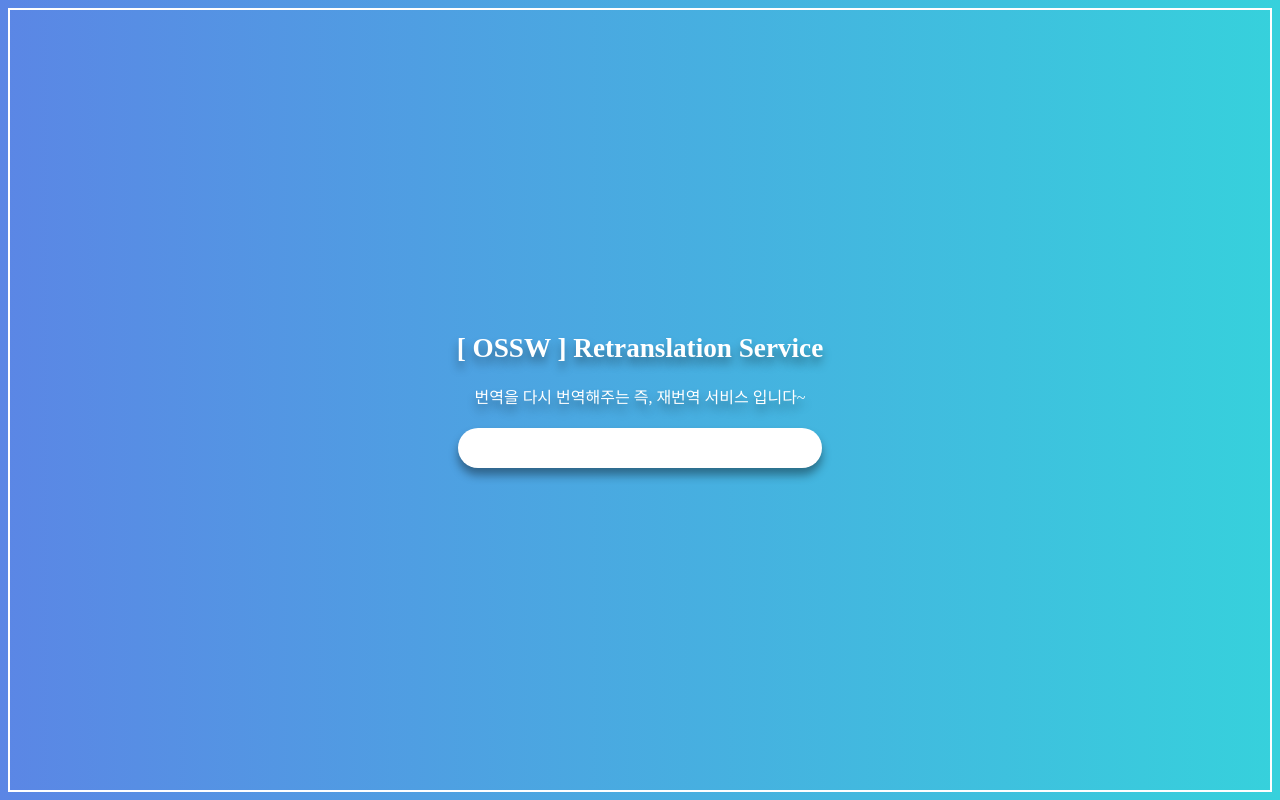
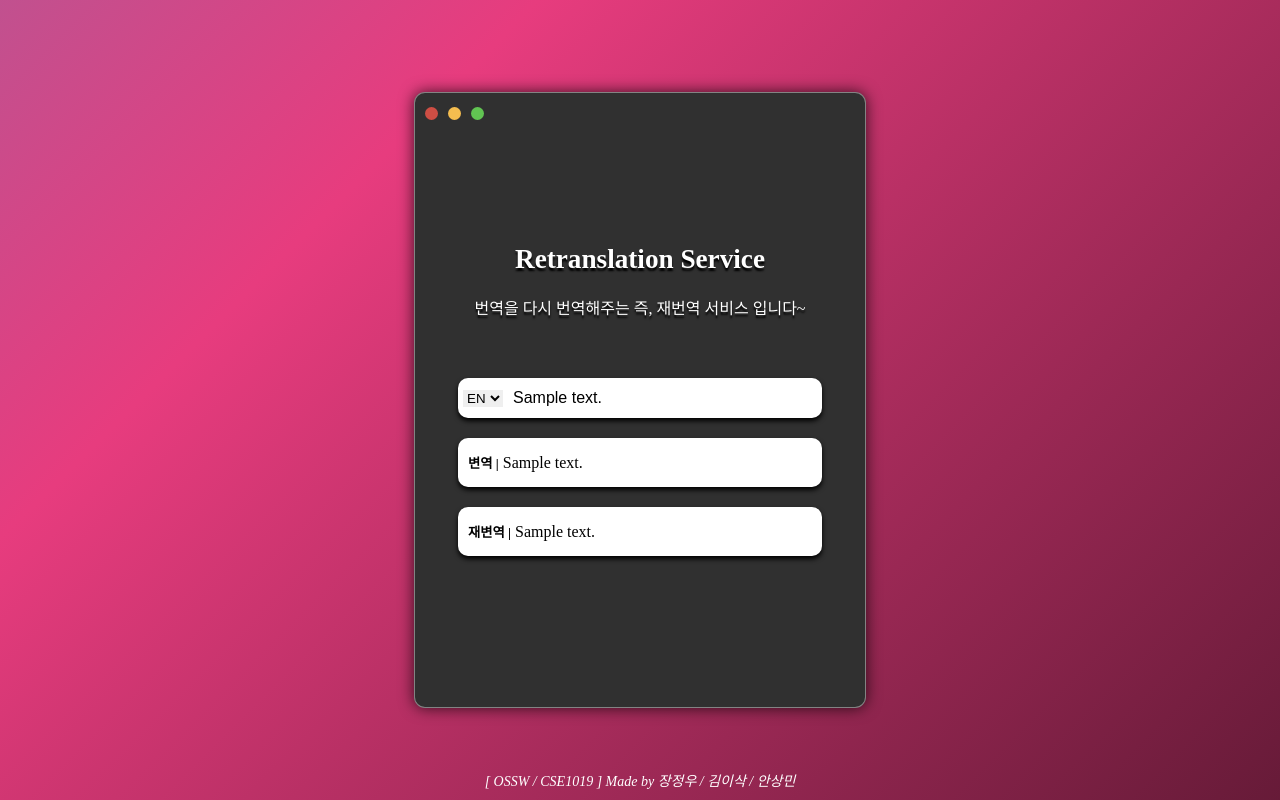
Before and after one commit to jeongwoo903/OSSW_Project, a Django app: template project_TS/app_TS/templates/index.html in a window 1280 px wide. Run offline with Django 4.2, Linux system fonts and the light colour scheme; the template is opened without the code that fills it: most values are stand-ins (such as "Sample title", 1, 10 or a date in 2020); some web fonts are replaced.

Commit message:
Front Complete

```diff
--- a/project_TS/app_TS/static/style.css
+++ b/project_TS/app_TS/static/style.css
@@ -1,3 +1,31 @@
+@-webkit-keyframes gradient {
+  0% {
+    background-position: 0% 50%;
+  }
+  50% {
+    background-position: 100% 50%;
+  }
+  100% {
+    background-position: 0% 50%;
+  }
+}
+@keyframes gradient {
+  0% {
+    background-position: 0% 50%;
+  }
+  50% {
+    background-position: 100% 50%;
+  }
+  100% {
+    background-position: 0% 50%;
+  }
+}
+@font-face {
+  font-family: "SF_HambakSnow";
+  src: url("https://cdn.jsdelivr.net/gh/projectnoonnu/noonfonts_2106@1.1/SF_HambakSnow.woff") format("woff");
+  font-weight: normal;
+  font-style: normal;
+}
 * {
   padding: 0;
   margin: 0;
@@ -6,53 +34,120 @@
 body {
   width: 100vw;
   height: 100vh;
+  overflow: hidden;
   display: flex;
   justify-content: center;
   align-items: center;
-  background: #36D1DC; /* fallback for old browsers */ /* Chrome 10-25, Safari 5.1-6 */
-  background: linear-gradient(to right, #5B86E5, #36D1DC); /* W3C, IE 10+/ Edge, Firefox 16+, Chrome 26+, Opera 12+, Safari 7+ */
+  margin: 0px auto;
+  background: linear-gradient(-45deg, #000000, #e73c7e, #23a6d5, #23d5ab);
+  background-size: 400% 400%;
+  -webkit-animation: gradient 15s ease infinite;
+          animation: gradient 15s ease infinite;
 }
 body #border_line {
-  border: 2px solid white;
+  display: flex;
+  align-items: center;
+  justify-content: center;
   width: calc(100vw - 20px);
   height: calc(100vh - 20px);
 }
 body #border_line .content_box {
   display: flex;
+  position: absolute;
   height: inherit;
   align-items: center;
   flex-direction: column;
   justify-content: center;
+  width: 450px;
+  background: #303030;
+  height: 534px;
+  border-radius: 11px;
+  box-shadow: 0 0 15px rgba(0, 0, 0, 0.7333333333);
+  border: 1px solid rgba(202, 202, 202, 0.5411764706);
+  padding: 40px 0;
+}
+body #border_line .content_box .top_bar {
+  display: flex;
+  align-items: center;
+  position: absolute;
+  top: 0;
+  width: inherit;
+  height: 40px;
+  border-radius: 9.9px 9.9px 0 0;
+}
+body #border_line .content_box .top_bar .circle {
+  width: 13px;
+  height: 13px;
+  border-radius: 20px;
+  margin-left: 10px;
+}
+body #border_line .content_box .top_bar :first-child {
+  background-color: rgb(206, 78, 68);
+}
+body #border_line .content_box .top_bar :nth-child(2) {
+  background-color: rgb(245, 189, 79);
+}
+body #border_line .content_box .top_bar :nth-child(3) {
+  background-color: rgb(97, 196, 82);
 }
 body #border_line .content_box .desc_box .title {
+  font-family: "SF_HambakSnow";
   color: white;
   font-weight: 700;
   margin-bottom: 20px;
   font-size: 1.7rem;
-  text-shadow: 0 7px 10px rgba(0, 0, 0, 0.392);
+  text-shadow: 0 3px 2px rgb(0, 0, 0);
+  text-align: center;
 }
 body #border_line .content_box .desc_box .desc {
   color: white;
   text-align: center;
-  margin-bottom: 20px;
-  text-shadow: 0 7px 10px rgba(0, 0, 0, 0.392);
+  text-shadow: 0 3px 2px rgb(0, 0, 0);
 }
-body #border_line .content_box .input {
+body #border_line .content_box .box {
   display: flex;
   align-items: center;
+  margin-top: 20px;
   background-color: white;
-  box-shadow: 0 7px 10px rgba(0, 0, 0, 0.392);
+  box-shadow: 0 3px 5px rgb(0, 0, 0);
   width: 364px;
-  height: 40px;
-  border-radius: 30px;
+  min-height: 40px;
+  border-radius: 10px;
 }
-body #border_line .content_box .input input {
-  margin-left: 20px;
-  font-size: 19px;
-  width: 314px;
+body #border_line .content_box .box select {
+  outline: none;
   border: none;
+  margin-left: 5px;
 }
-body #border_line .content_box .input button {
+body #border_line .content_box .box input {
+  margin: 0 10px;
+  font-size: 16px;
+  width: 300px;
+  border: none;
+  outline: none;
+}
+body #border_line .content_box .box button {
   width: 20px;
   height: 20px;
 }
+body #border_line .content_box .box > div {
+  margin: 0 10px;
+  padding: 15px 0;
+}
+body #border_line .content_box .box > div > p {
+  font-size: 13.33px;
+  font-weight: 600;
+  display: inline;
+}
+body #border_line .content_box .input {
+  margin-top: 59px;
+}
+body #border_line footer {
+  position: absolute;
+  font-weight: 300;
+  bottom: 0;
+  margin-bottom: 10px;
+  color: white;
+  font-style: italic;
+  font-size: 14px;
+}
--- a/project_TS/app_TS/static/style.scss
+++ b/project_TS/app_TS/static/style.scss
@@ -1,3 +1,22 @@
+@keyframes gradient {
+    0% {
+     background-position: 0% 50%;
+    }
+    50% {
+     background-position: 100% 50%;
+    }
+    100% {
+     background-position: 0% 50%;
+    }
+}
+
+@font-face {
+    font-family: 'SF_HambakSnow';
+    src: url('https://cdn.jsdelivr.net/gh/projectnoonnu/noonfonts_2106@1.1/SF_HambakSnow.woff') format('woff');
+    font-weight: normal;
+    font-style: normal;
+}
+
 * {
     padding: 0;
     margin: 0;
@@ -6,66 +25,141 @@
 body {
     width: 100vw;
     height: 100vh;
+    overflow: hidden;
 
     display: flex;
     justify-content: center;
     align-items: center;
 
-    background: #36D1DC;  /* fallback for old browsers */
-    background: -webkit-linear-gradient(to right, #5B86E5, #36D1DC);  /* Chrome 10-25, Safari 5.1-6 */
-    background: linear-gradient(to right, #5B86E5, #36D1DC); /* W3C, IE 10+/ Edge, Firefox 16+, Chrome 26+, Opera 12+, Safari 7+ */
+    margin: 0px auto;
+    background: linear-gradient(-45deg, #000000, #e73c7e, #23a6d5, #23d5ab);
+    background-size: 400% 400%;
+    animation: gradient 15s ease infinite;
 
     #border_line {
-        border: 2px solid white;
+        display: flex;
+        align-items: center;
+        justify-content: center;
         width: calc(100vw - 20px);
         height: calc(100vh - 20px);
 
         .content_box {
             display: flex;
+            position: absolute;
             height: inherit;
             align-items: center;
             flex-direction: column;
             justify-content: center;
+            width: 450px;
+            background: #303030;
+            height: 534px;
+            border-radius: 11px;
+            box-shadow: 0 0 15px #000000bb;
+            border: 1px solid #cacaca8a;
+            padding: 40px 0;
+
+            .top_bar {
+                display: flex;
+                align-items: center;
+                position: absolute;
+                top: 0;
+                width: inherit;
+                height: 40px;
+                // background-color: #cacaca8a;
+                border-radius: 9.9px 9.9px 0 0 ;
+
+                .circle {
+                    width: 13px;
+                    height: 13px;
+                    border-radius: 20px;
+                    margin-left: 10px;
+
+                }
+                :first-child {
+                    background-color: rgb(206,78,68);
+                }
+
+                :nth-child(2) {
+                    background-color: rgb(245,189,79);
+                }
+
+                :nth-child(3) {
+                    background-color: rgb(97,196,82);
+                }
+            }
+
             .desc_box {
 
                 .title {
+                    font-family: 'SF_HambakSnow';
                     color: white;
                     font-weight: 700;
                     margin-bottom: 20px;
                     font-size: 1.7rem;
-                    text-shadow: 0 7px 10px rgba(0, 0, 0, 0.392);
+                    text-shadow: 0 3px 2px rgb(0 0 0);
+                    text-align: center;
                 }
 
                 .desc {
                     color: white;
                     text-align: center;
-                    margin-bottom: 20px;
-                    text-shadow: 0 7px 10px rgba(0, 0, 0, 0.392);
+                    text-shadow: 0 3px 2px rgb(0 0 0);
                 }
             }
 
-            .input {
+            .box {
                 display: flex;
                 align-items: center;
+                margin-top: 20px;
+                background-color: white;
+                box-shadow: 0 3px 5px rgba(0, 0, 0);
+                width: 364px;
+                min-height: 40px;
+                border-radius: 10px;
 
-                background-color: white;
-                box-shadow: 0 7px 10px rgba(0, 0, 0, 0.392);
-                width: 364px;
-                height: 40px;
-                border-radius: 30px;
+                select {
+                    outline: none;
+                    border: none;
+                    margin-left: 5px;
+                }
 
                 input {
-                    margin-left: 20px;
-                    font-size: 19px;
-                    width: 314px;
+                    margin: 0 10px;
+                    font-size: 16px;
+                    width: 300px;
                     border: none;
+                    outline: none;
                 }
 
                 button {
                     width: 20px;
                     height: 20px;
                 }
+
+                >div {
+                    margin: 0 10px;
+                    padding: 15px 0;
+                    >p {
+                        font-size: 13.33px;
+                        font-weight: 600;
+                        display: inline;
+                    }
+                }
             }
+
+            .input {
+                margin-top: 59px;
+            }
+        }
+
+        footer {
+            position: absolute;
+            font-weight: 300;
+            bottom: 0;
+            margin-bottom: 10px;
+            color: white;
+            font-style: italic;
+            font-size: 14px;
         }
     }
 }
--- a/project_TS/app_TS/templates/index.html
+++ b/project_TS/app_TS/templates/index.html
@@ -11,25 +11,44 @@
 <body>
     <section id="border_line">
         <div class="content_box">
+            <div class="top_bar">
+                <div class="circle"></div>
+                <div class="circle"></div>
+                <div class="circle"></div>
+            </div>
             <div class="desc_box">
-                <h1 class="title">[ OSSW ] Retranslation Service</h1>
+                <h1 class="title">Retranslation Service</h1>
                 <p class="desc">번역을 다시 번역해주는 즉, 재번역 서비스 입니다~</p>
             </div>
-            <div class="input">
+            <div class="box input">
+                <select name="language">
+                    <option>EN</option>
+                    <option>JP</option>
+                    <option>CH</option>
+                </select>
                 <form method="POST">
                     {% csrf_token %}
-                    <input name="input_text" class="input_text" type="text" required minlength="1">
+                    <input value="{{text_first.text}}" placeholder="아무거나 입력해주세요." autocomplete="off" name="input_text" class="input_text" type="text" required minlength="1">
                 </form>
             </div>
-            <div class="output_ts">
-                <div class="show_output_ts"></div>
+            <div class="box output_ts">
+                <div class="show_output_ts">
+                    <p class="ts_tag">변역   |</p>
+                    {{text_mid.text}}
+                </div>
             </div>
-            <div class="output_tts">
-                <div class="show_output_tts"></div>
+            <div class="box output_tts">
+                <div class="show_output_tts">
+                    <p class="ts_tag">재변역   |</p>
+                    {{text_last.text}}
+                </div>
             </div>
         </div>
+        <footer>[ OSSW / CSE1019 ] Made by 장정우 / 김이삭 / 안상민</footer>
     </section>
-    <!-- <script src="https://unpkg.com/axios/dist/axios.min.js"></script>
-    <script src="../static/script.js"></script> -->
 </body>
+<script>
+    // const getFormElem =
+
+</script>
 </html>
--- a/project_TS/project_TS/settings.py
+++ b/project_TS/project_TS/settings.py
@@ -118,7 +118,6 @@ USE_TZ = True
 # https://docs.djangoproject.com/en/4.1/howto/static-files/
 
 STATIC_URL = 'static/'
-STATICFILES_DIRS = (os.path.join('static'),)
 
 # Default primary key field type
 # https://docs.djangoproject.com/en/4.1/ref/settings/#default-auto-field
```
Also changed, not shown: project_TS/app_TS/views.py (+5 -3 lines), project_TS/db.sqlite3.
